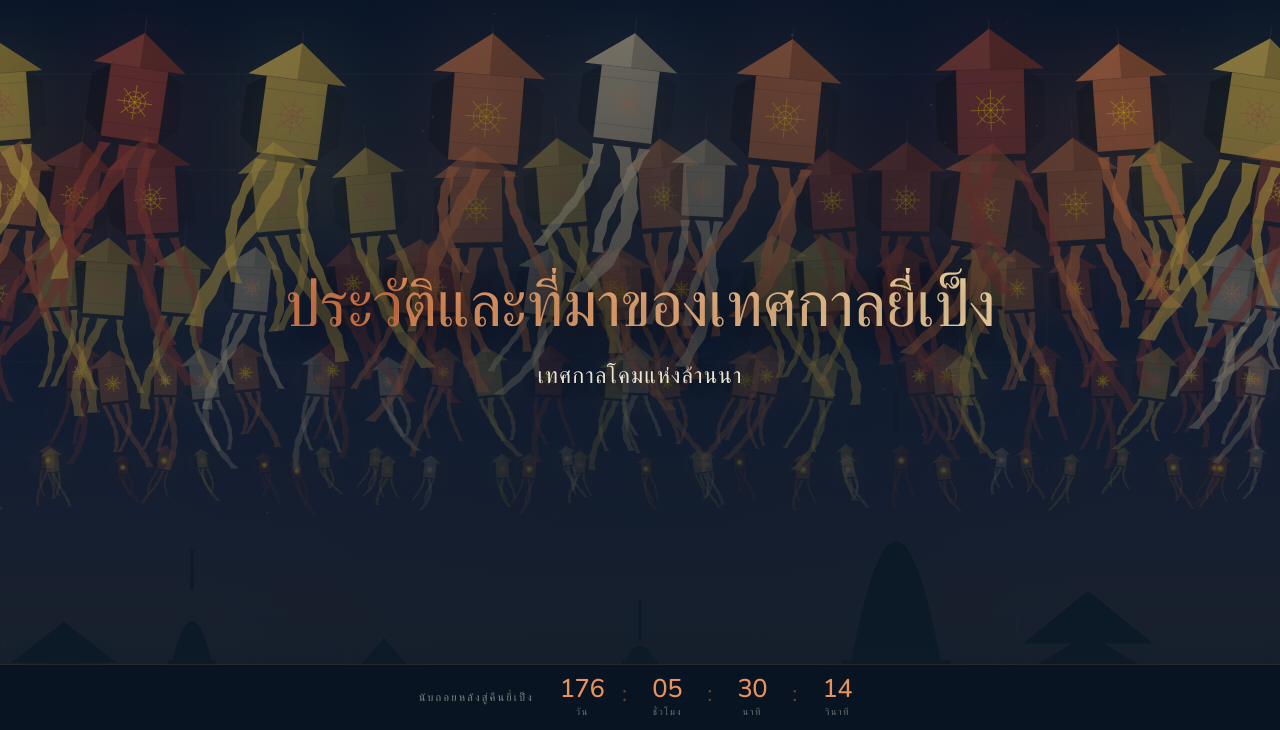
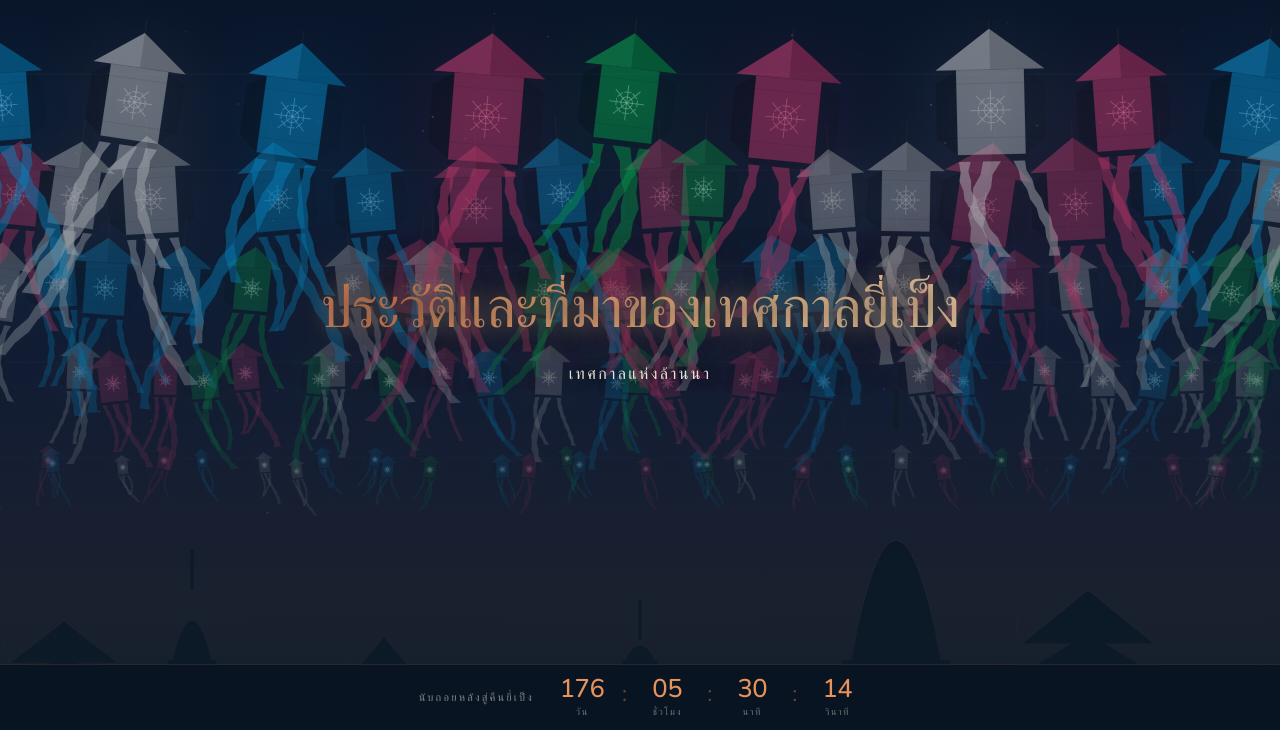
Before and after one commit to thanapdev/Yee-Peng-CNX, a plain HTML site: page festival.html in a window 1280 px wide. Shown: the part 70-800 px from the top of the page. Drawn offline with nearby package versions, Linux system fonts and the light colour scheme; animation ran at ten frames a second; a web font is replaced by a local one.

Commit message:
festival hero complete

```diff
--- /dev/null
+++ b/css/festival.css
@@ -0,0 +1,61 @@
+/* Festival Page Styles */
+@keyframes text-glow-pulse {
+    0%, 100% {
+        text-shadow: 0 0 20px rgba(0,0,0,0.9), 0 0 40px rgba(232,146,92,0.4), 0 0 10px rgba(255,255,255,0.3);
+    }
+    50% {
+        text-shadow: 0 0 25px rgba(0,0,0,0.95), 0 0 70px rgba(232,146,92,0.7), 0 0 20px rgba(255,255,255,0.5);
+    }
+}
+
+.animate-text-glow {
+    animation: text-glow-pulse 4s ease-in-out infinite;
+}
+
+#sec-festival .hero-container {
+    position: relative;
+    height: 100vh;
+    overflow: hidden;
+    display: flex;
+    align-items: center;
+    justify-content: center;
+}
+
+#sec-festival .text-content {
+    position: relative;
+    text-align: center;
+    padding: 0 1rem;
+    max-width: 1400px;
+    width: 100%;
+    font-family: 'Kodchasan', sans-serif !important;
+}
+
+/* Timeline specific styles */
+.timeline-item {
+    display: flex;
+    gap: 2.5rem;
+    margin-bottom: 3rem;
+}
+
+.timeline-time {
+    flex: 0 0 80px;
+    text-align: right;
+    padding-top: .3rem;
+}
+
+.timeline-content {
+    flex: 1;
+    position: relative;
+    padding-bottom: 1rem;
+}
+
+.timeline-dot {
+    position: absolute;
+    left: -44px;
+    top: 8px;
+    width: 12px;
+    height: 12px;
+    border-radius: 50%;
+    background: #E8925C;
+    box-shadow: 0 0 10px rgba(232,146,92,0.6);
+}
--- a/festival.html
+++ b/festival.html
@@ -12,6 +12,7 @@
     rel="stylesheet">
   <link rel="stylesheet" href="css/main.css">
   <link rel="stylesheet" href="css/animations.css">
+  <link rel="stylesheet" href="css/festival.css">
 </head>
 
 <body>
@@ -67,22 +68,22 @@
   <main>
     <section id="sec-festival">
       <!-- Hero (Synchronized with index.html premium style) -->
-      <div
-        style="position:relative;height:100vh;overflow:hidden;display:flex;align-items:center;justify-content:center;">
+      <div class="hero-container">
         <!-- 3D Hero Canvas -->
         <canvas id="hero-canvas"
           style="position:absolute;inset:0;width:100%;height:100%;background:var(--night-sky);"></canvas>
         <div
-          style="position:absolute;inset:0;background:radial-gradient(circle at center, rgba(13,27,42,0.4) 0%, rgba(13,27,42,0) 70%), linear-gradient(to bottom,rgba(13,27,42,0.2) 0%,rgba(13,27,42,0.55) 60%,rgba(13,27,42,1) 100%);">
+          style="position:absolute;inset:0;background:linear-gradient(to bottom,rgba(13,27,42,0.1) 0%,rgba(13,27,42,0.5) 60%,rgba(13,27,42,1) 100%);">
         </div>
-        <div
-          style="position:relative;text-align:center;padding:0 1.5rem;max-width:1100px; font-family:'Kodchasan', sans-serif !important;">
-          <h1 class="reveal reveal-delay-1"
-            style="font-family:'Kodchasan', sans-serif !important; font-size:clamp(2.5rem,5vw,5.5rem); font-weight:200; line-height:1.2; color:#FFF8E7; text-shadow:0 4px 30px rgba(0,0,0,0.5), 0 0 100px rgba(232,146,92,0.2);">
-            <span class="gold-shimmer" style="font-family:'Kodchasan', sans-serif !important;" data-i18n="fest_h2">ประวัติและที่มาของเทศกาลยี่เป็ง</span>
+        <div class="text-content">
+          <h1 class="reveal reveal-delay-1 animate-text-glow"
+            style="font-size:clamp(2rem,4.5vw,5rem); font-weight:300; line-height:1.2; color:#FFF8E7; letter-spacing: -0.01em; white-space: nowrap;">
+            <span class="gold-shimmer" style="font-family:'Kodchasan', sans-serif !important;"
+              data-i18n="fest_h2">ประวัติและที่มาของเทศกาลยี่เป็ง</span>
           </h1>
           <p class="reveal reveal-delay-2"
-            style="font-family:'Kodchasan', sans-serif; font-size:clamp(1rem,1.8vw,1.4rem); color:rgba(255,248,231,0.9); margin-top:1rem; letter-spacing:.05em; font-weight:300; text-shadow:0 2px 15px rgba(0,0,0,0.5);" data-i18n="fest_sub">เทศกาลโคมแห่งล้านนา</p>
+            style="color:rgba(255,248,231,1); margin-top:1.2rem; letter-spacing:.15em; font-weight:300; text-shadow:0 0 15px rgba(0,0,0,1); opacity: 0.9;"
+            data-i18n="fest_sub">เทศกาลแห่งล้านนา</p>
         </div>
         <!-- Scroll arrow -->
         <div style="position:absolute;bottom:2rem;left:50%;transform:translateX(-50%);" class="anim-bounce">
@@ -184,36 +185,7 @@
   <script src="js/app.js"></script>
   <script src="js/parallax.js"></script>
   <script src="js/hero-hanging.js"></script>
-  <script>
-    document.addEventListener('DOMContentLoaded', () => {
-      const items = [
-        { t: 'fest_tl1_time', e: 'fest_tl1_ev' },
-        { t: 'fest_tl2_time', e: 'fest_tl2_ev' },
-        { t: 'fest_tl3_time', e: 'fest_tl3_ev' },
-        { t: 'fest_tl4_time', e: 'fest_tl4_ev' },
-        { t: 'fest_tl5_time', e: 'fest_tl5_ev' },
-        { t: 'fest_tl6_time', e: 'fest_tl6_ev' },
-      ];
-      const container = document.getElementById('tl-items');
-      if (container) {
-        items.forEach((item) => {
-          container.innerHTML += `
-            <div class="reveal" style="display:flex;gap:2.5rem;margin-bottom:3rem;">
-              <div style="flex:0 0 80px;text-align:right;padding-top:.3rem;">
-                <span data-i18n="${item.t}" style="font-family:var(--font-display);color:#E8925C;font-weight:600;font-size:1.1rem;"></span>
-              </div>
-              <div style="flex:1;position:relative;padding-bottom:1rem;">
-                <div style="position:absolute;left:-44px;top:8px;width:12px;height:12px;border-radius:50%;background:#E8925C;box-shadow:0 0 10px rgba(232,146,92,0.6);"></div>
-                <p data-i18n="${item.e}" style="color:rgba(255,248,231,0.85);font-size:.95rem;line-height:1.6;"></p>
-              </div>
-            </div>`;
-        });
-      }
-      // Re-apply language to fill the new elements
-      if (window.applyLang) window.applyLang(window.currentLang);
-      window.initReveal?.();
-    });
-  </script>
+  <script src="js/festival.js"></script>
 </body>
 
 </html>
--- /dev/null
+++ b/js/festival.js
@@ -0,0 +1,42 @@
+/* Festival Page Logic */
+document.addEventListener('DOMContentLoaded', () => {
+    initTimeline();
+});
+
+function initTimeline() {
+    const items = [
+        { t: 'fest_tl1_time', e: 'fest_tl1_ev' },
+        { t: 'fest_tl2_time', e: 'fest_tl2_ev' },
+        { t: 'fest_tl3_time', e: 'fest_tl3_ev' },
+        { t: 'fest_tl4_time', e: 'fest_tl4_ev' },
+        { t: 'fest_tl5_time', e: 'fest_tl5_ev' },
+        { t: 'fest_tl6_time', e: 'fest_tl6_ev' },
+    ];
+
+    const container = document.getElementById('tl-items');
+    if (container) {
+        container.innerHTML = ''; // Clear container
+        items.forEach((item) => {
+            container.innerHTML += `
+                <div class="reveal timeline-item">
+                    <div class="timeline-time">
+                        <span data-i18n="${item.t}" style="font-family:var(--font-display);color:#E8925C;font-weight:600;font-size:1.1rem;"></span>
+                    </div>
+                    <div class="timeline-content">
+                        <div class="timeline-dot"></div>
+                        <p data-i18n="${item.e}" style="color:rgba(255,248,231,0.85);font-size:.95rem;line-height:1.6;"></p>
+                    </div>
+                </div>`;
+        });
+    }
+
+    // Re-apply language to fill the new elements
+    if (window.applyLang) {
+        window.applyLang(window.currentLang || 'th');
+    }
+
+    // Initialize reveal animations if the function exists
+    if (window.initReveal) {
+        window.initReveal();
+    }
+}
--- a/js/hero-hanging.js
+++ b/js/hero-hanging.js
@@ -54,10 +54,10 @@
     initFlyingLanterns();
     lanterns = [];
     const colors = [
-      { main: '#E8783C', glow: 'rgba(232, 120, 60, 0.45)', star: '#FFD700' },
-      { main: '#F4D8A6', glow: 'rgba(244, 216, 166, 0.4)', star: '#E8925C' },
-      { main: '#A63D2D', glow: 'rgba(166, 61, 45, 0.5)', star: '#FFD700' },
-      { main: '#F0C244', glow: 'rgba(240, 194, 68, 0.4)', star: '#B85C4A' },
+      { main: '#FF4081', glow: 'rgba(255, 64, 129, 0.3)', star: '#FF80AB' }, // Pink
+      { main: '#00C853', glow: 'rgba(0, 200, 83, 0.3)', star: '#B9F6CA' },   // Green
+      { main: '#F5F5F5', glow: 'rgba(245, 245, 245, 0.3)', star: '#E0E0E0' }, // White
+      { main: '#00B0FF', glow: 'rgba(0, 176, 255, 0.3)', star: '#80D8FF' }, // Blue
     ];
 
     const rowCount = 5;
@@ -139,21 +139,21 @@
     const x = l.x + pendX;
     const y = l.y;
     const s = l.size;
-    // Reduced global opacity for better readability
-    const opacity = (l.z * 0.6 + 0.25) * 0.85;
+    // Further reduced opacity for softer atmosphere
+    const opacity = (l.z * 0.55 + 0.2) * 0.7;
 
     ctx.save();
     ctx.translate(x, y);
     ctx.rotate(sway);
 
-    // 1. Hanging Cable
-    ctx.strokeStyle = 'rgba(232, 146, 92, 0.15)';
+    // 1. Hanging Cable (Softer)
+    ctx.strokeStyle = 'rgba(232, 146, 92, 0.1)';
     ctx.lineWidth = 1 * l.z;
     ctx.beginPath(); ctx.moveTo(0, -50); ctx.lineTo(0, 0); ctx.stroke();
 
-    // 2. Glow (Softer & more controlled)
-    const g = ctx.createRadialGradient(0, s * 0.6, 0, 0, s * 0.6, s * 2.5);
-    g.addColorStop(0, l.glowColor.replace('0.45', '0.3').replace('0.4', '0.25').replace('0.5', '0.35'));
+    // 2. Glow (Even softer & more transparent)
+    const g = ctx.createRadialGradient(0, s * 0.6, 0, 0, s * 0.6, s * 2.2);
+    g.addColorStop(0, l.glowColor.replace('0.3', '0.2').replace('0.25', '0.15').replace('0.35', '0.22'));
     g.addColorStop(1, 'rgba(0,0,0,0)');
     ctx.fillStyle = g;
     ctx.globalAlpha = opacity;
```
